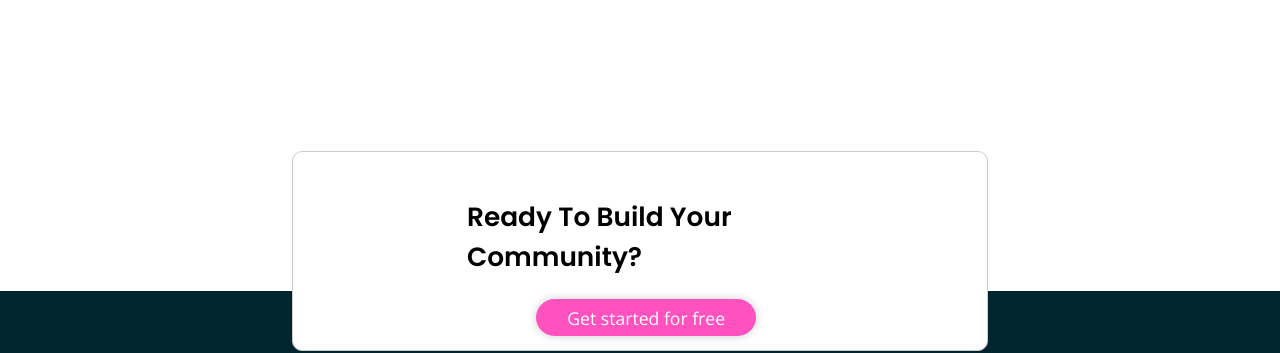
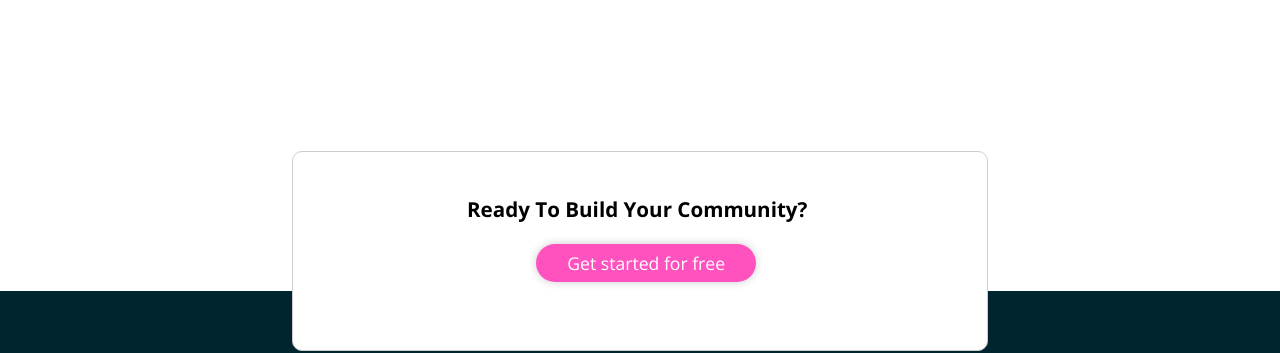
Before and after one commit to Barsheyr/Barsheyr-Barsheyr-huddle-landing-page-with-alternating-feature-blocks-master, a plain HTML site: page index.html in a window 1280 px wide. Shown: the part 2444-2797 px from the top of the page. Drawn offline with nearby package versions, Linux system fonts and the light colour scheme.

Commit message:
Update index.html

```diff
--- a/index.html
+++ b/index.html
@@ -70,7 +70,7 @@
     <section>
         <div class="container">
             <div class="smallbox">
-                <h1> Ready To Build Your Community? </h1>
+                <h3> Ready To Build Your Community? </h3>
                 <a class="butfut"> Get started for free </a>
             </div>
         </div>
```
